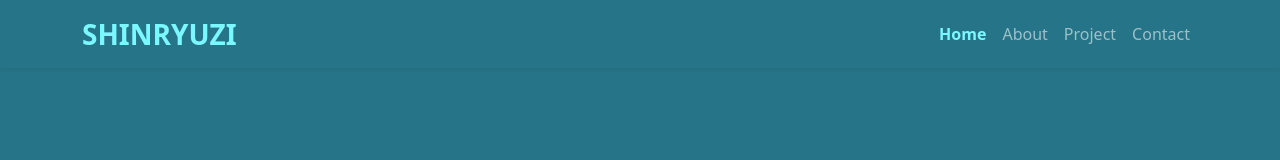
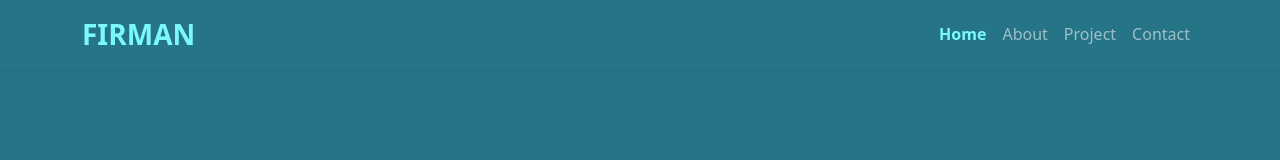
Before and after one commit to Firman47/shinryuzi.github.io, a plain HTML site: page index.html in a window 1280 px wide. Shown: the top 160 px of the page. Drawn offline with Linux system fonts and the light colour scheme.

Commit message:
Update index.html
Mantap

```diff
--- a/index.html
+++ b/index.html
@@ -22,7 +22,7 @@
 <!-- NAVBAR -->
 <nav id="nav" class="navbar navbar-expand-lg navbar-dark shadow-sm position-fixed ">
 	<div class="container">
-		<a class="navbar-brand fs-3 fw-bold logo" href="#">SHINRYUZI</a>
+		<a class="navbar-brand fs-3 fw-bold logo" href="#">FIRMAN</a>
 		<button class="navbar-toggler" type="button" data-bs-toggle="collapse" data-bs-target="#navbarNav" aria-controls="navbarNav" aria-expanded="false" aria-label="Toggle navigation">
 		<span class="navbar-toggler-icon"></span>
 		</button>
```
